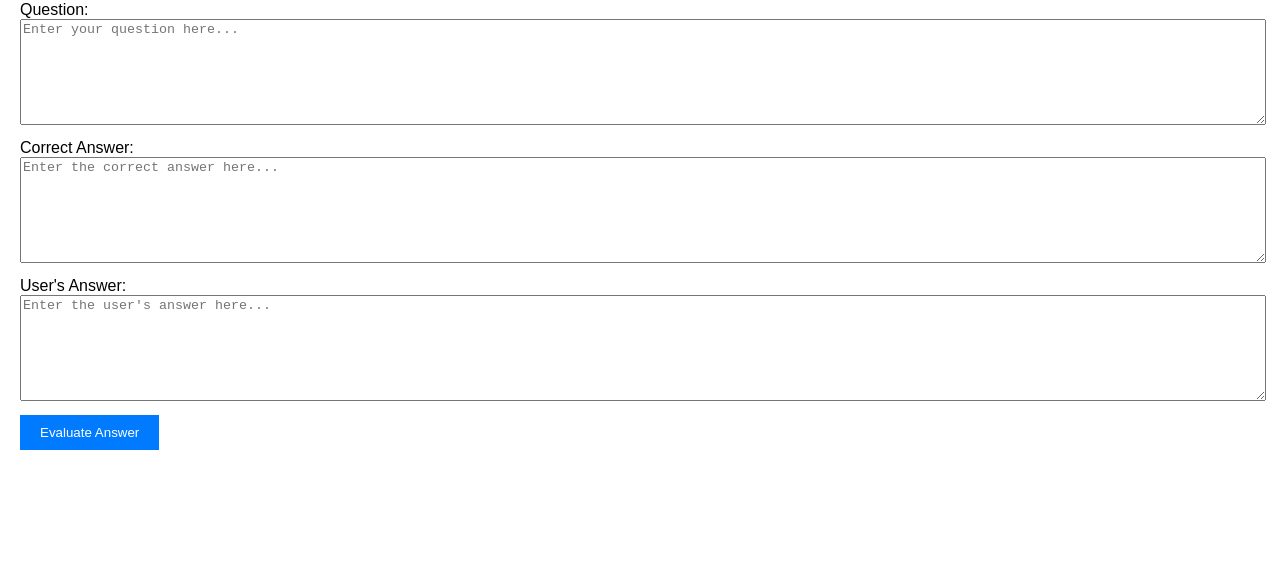
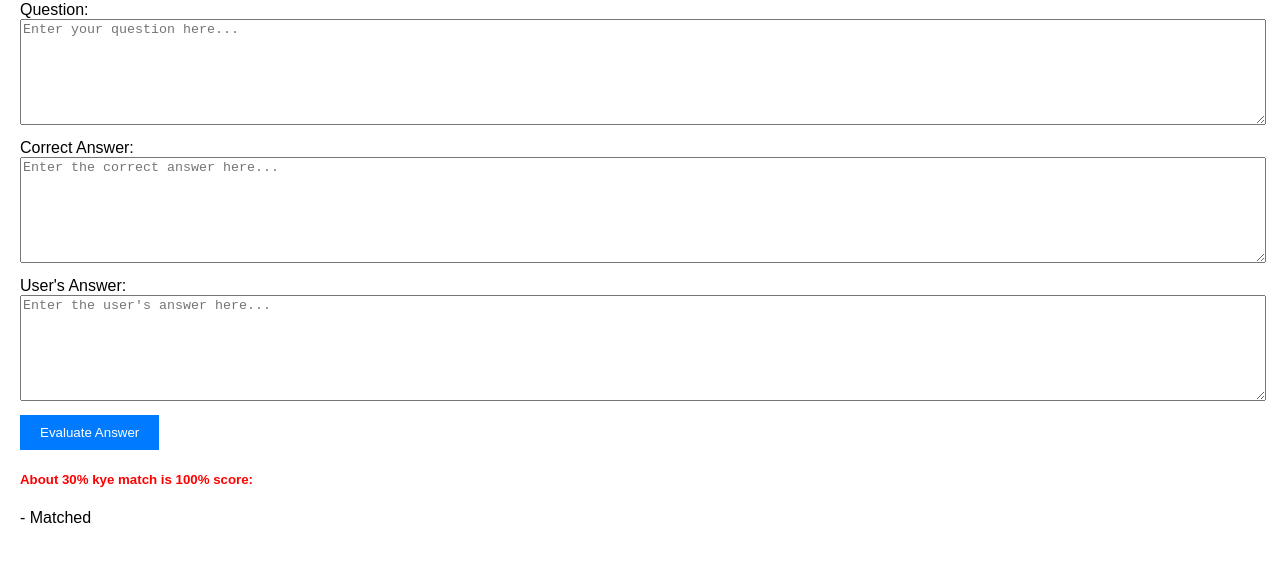
Before and after one commit to Smurti-Git/Q-A-Score, a plain HTML site: page index.html in a window 1280 px wide. Shown: the part 79-640 px from the top of the page. Drawn offline with Linux system fonts and the light colour scheme.

Commit message:
Update index.html
KeyWord Matched

```diff
--- a/index.html
+++ b/index.html
@@ -29,10 +29,12 @@
             font-size: 18px;
             color: green;
         }
+        h5 {color: red;}
     </style>
 </head>
 <body>
     <h1>Subjective Answer Scorer</h1>
+
     <form id="scoringForm">
         <label for="question">Question:</label>
         <textarea id="question" placeholder="Enter your question here..."></textarea>
@@ -45,8 +47,9 @@
 
         <button type="button" onclick="evaluateAnswer()">Evaluate Answer</button>
     </form>
+ <h5> About 30% kye match is 100% score: </h5>
 
-    <div id="result" class="result"></div>
+    <div id="result" class="result"></div> <span> - Matched <span/>
 
     <script src="script.js"></script>
 </body>
```
